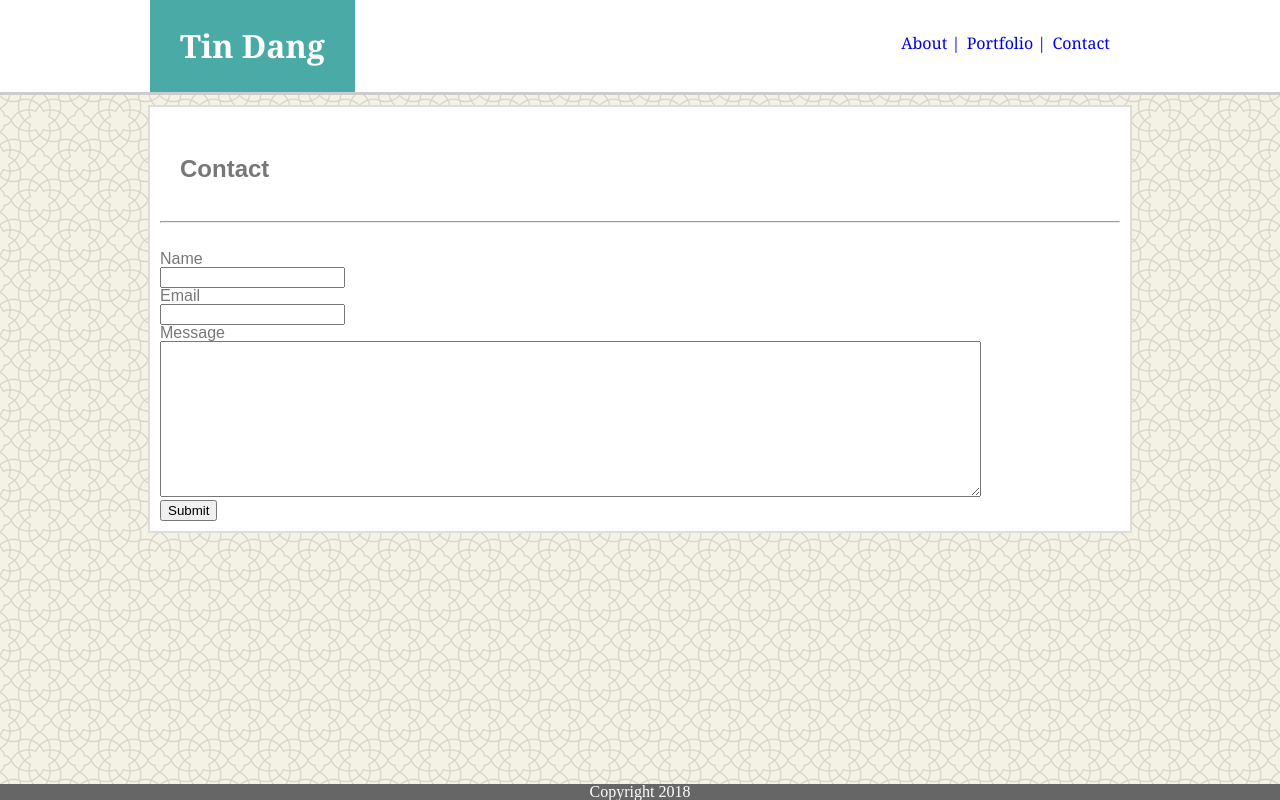
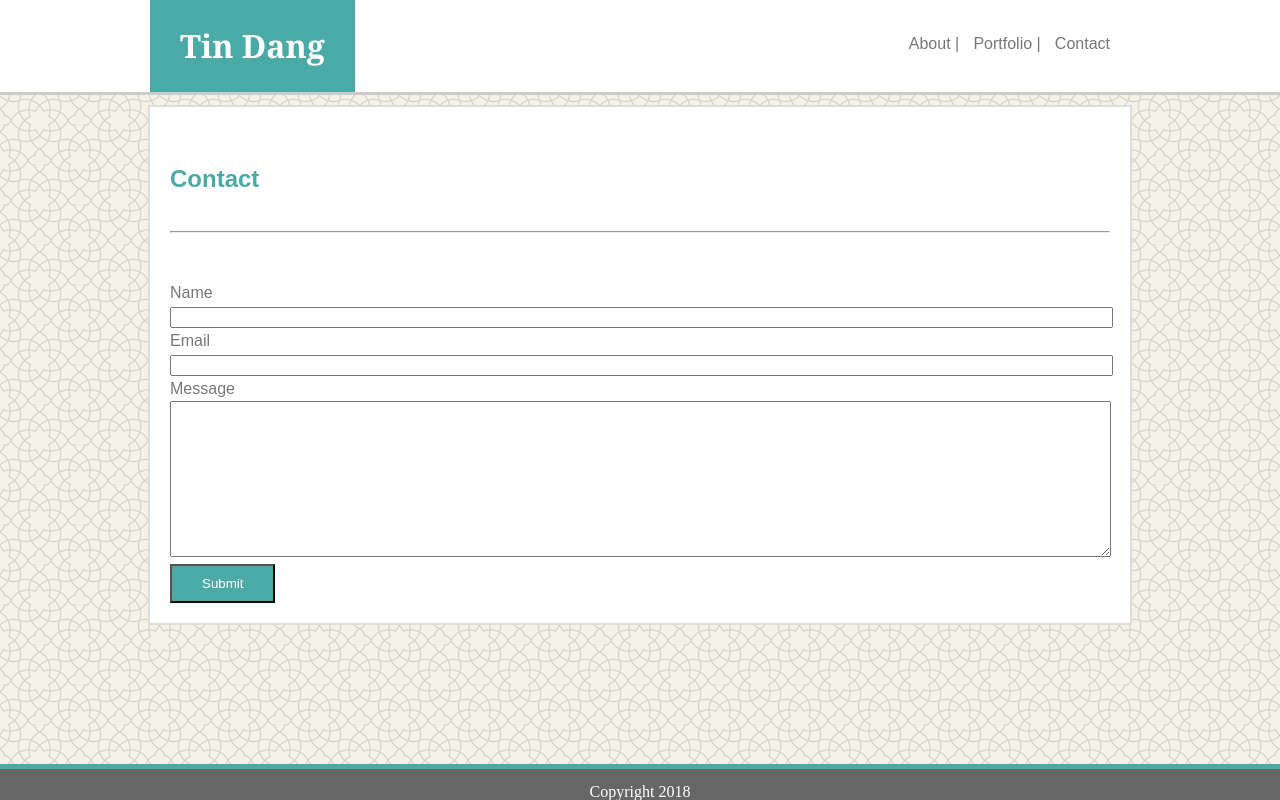
Before and after one commit to tintdang/Basic-Portfolio, a plain HTML site: page contact.html in a window 1280 px wide. Drawn offline with Linux system fonts and the light colour scheme.

Commit message:
fixed form sizing, fixed footer styling, resized form to 100% within its container

```diff
--- a/assets/css/style.css
+++ b/assets/css/style.css
@@ -44,6 +44,8 @@ h2 {
     margin-top: 0.83em;
     margin-bottom: 0.83em;
     padding: 20px;
+    color: #4aaaa5;
+    padding-left: 0;
 }
 
 nav {
@@ -51,17 +53,20 @@ nav {
     padding: 20px;
     margin-right: 0px;
     margin-top: 15px;
+
 }
 
 a {
-    margin-left: 2px;
+    font-family: Arial, 'Helvetica Neue', Helvetica, sans-serif;
+    color: #777777;
+    margin-left: 10px;
     text-decoration: none;
 }
 
 .container {
     width: 980px;
     margin: auto;
-    padding: 10px;
+    padding: 20px;
     background-color: white;
     box-sizing: border-box;
     overflow: auto;
@@ -92,7 +97,7 @@ p {
 }
 
 .photos {
-    margin: 0 50px 50px 0;
+    margin: 0 50px 5px 0;
     background-color: white;
     float: left;
     position: relative;
@@ -128,4 +133,21 @@ footer {
     text-align: center;
     background-color: #666666;
     color: white;
+    padding-top: 15px;
+    border-top: 5px solid #4aaaa5;
 }
+
+form {
+    width: 935px;
+    line-height: 1.5em;
+}
+
+input, textarea {
+    width: 100%;
+}
+
+button {
+    background-color: #4aaaa5;
+    padding: 10px 30px;
+    color: white;
+}
```
